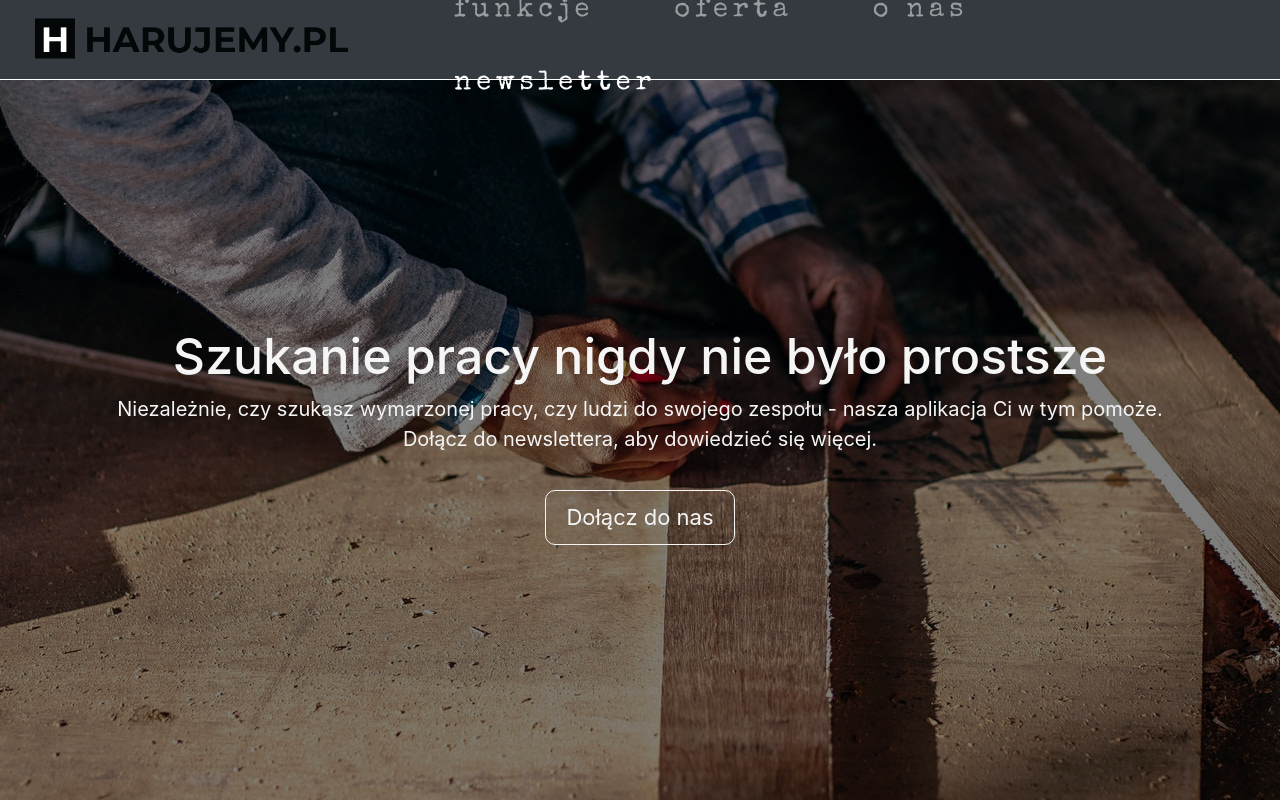
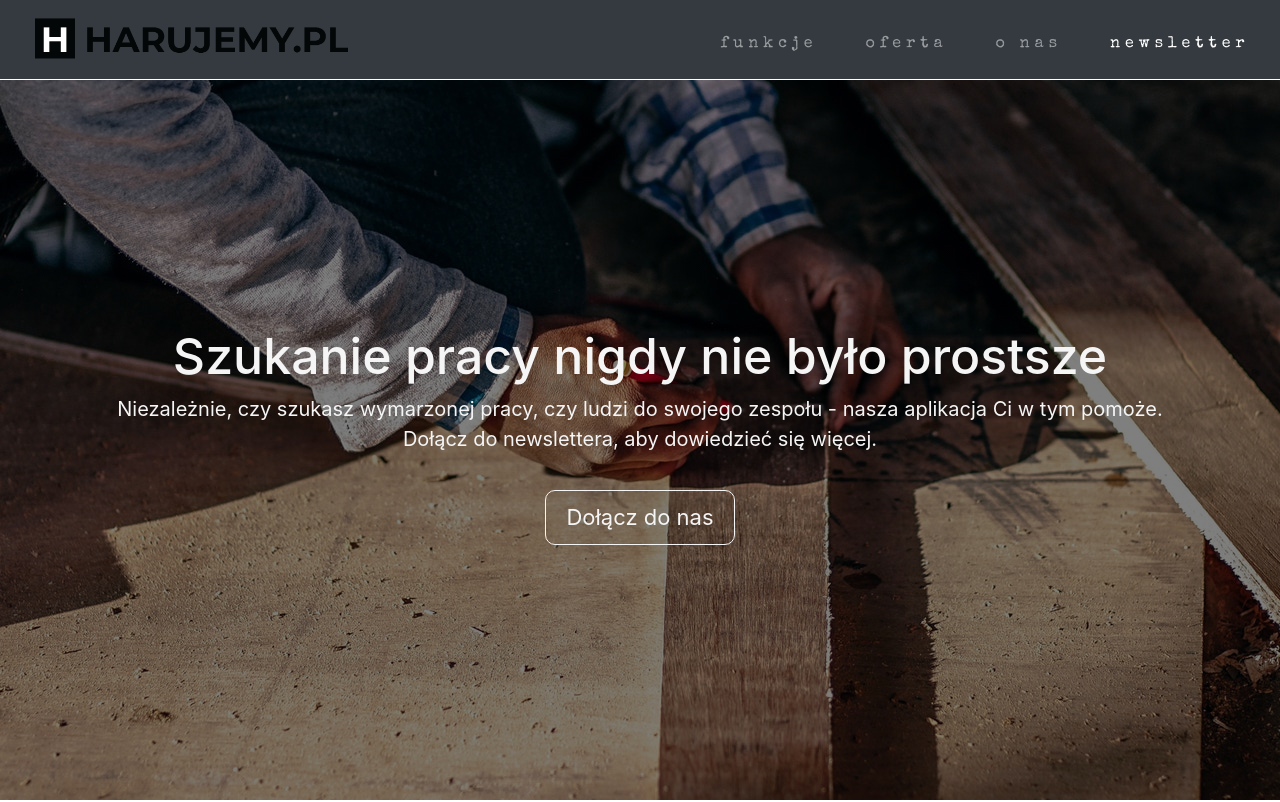
Before and after one commit to infoshareacademy/jfdz9-sami_swoi, a plain HTML site: page index.html in a window 1280 px wide. Shown: the top 802 px of the page. Drawn offline with nearby package versions, Linux system fonts and the light colour scheme; some packages are replaced by stand-ins of ours; a script that the page names is missing.

Commit message:
changed newsletter and functions padding 2

```diff
--- a/main.css
+++ b/main.css
@@ -68,7 +68,7 @@
 @media only screen and (min-width: 768px) {
     .body .navbar {
         padding-bottom: 0;
-        padding-right: .5rem;
+        padding-right: .4rem;
         transition: height .7s;
     }
 
@@ -79,7 +79,12 @@
 
     .nav-item {
         border: none;
-        margin-left: 2rem;
+        margin-left: .6rem;
+    }
+
+    .navbar-nav {
+        text-align: center;
+        font-size: .9rem;
     }
 
     .nav-item:first-of-type {
@@ -108,11 +113,11 @@
     }
 
     .nav-item {
-        margin-left: 4rem;
+        margin-left: 2rem;
     }
 
     .nav-link {
-        font-size: 1.7rem;
+        font-size: 1rem;
     }
 
     /* **************************** SHRINK NAV ****/
```
